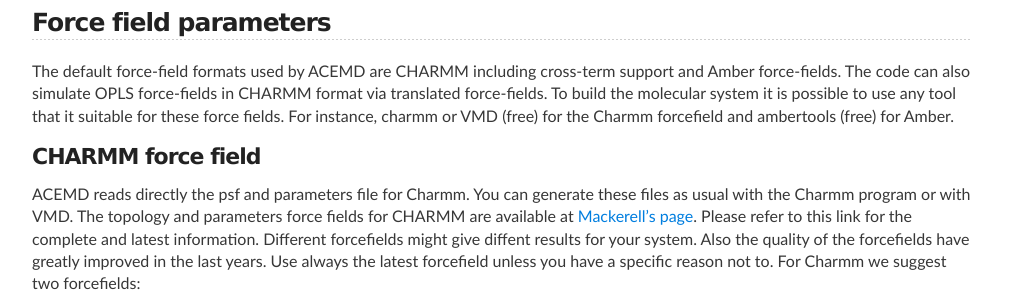
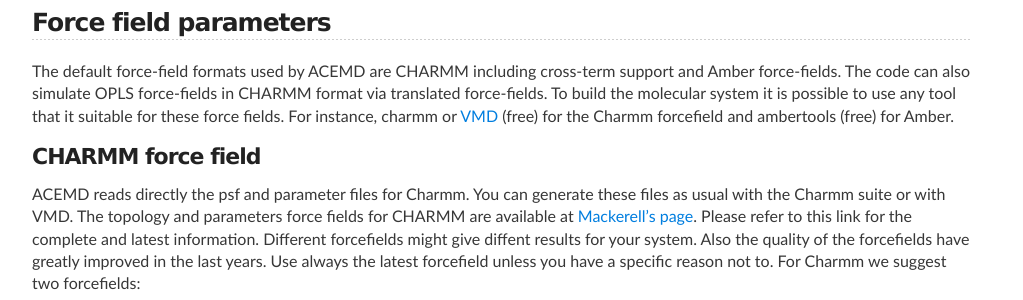
Before and after one commit to Acellera/docs.acellera.com, a Jekyll site: the page built from acemd/usermanual/index.md, in a window 1280 px wide and 900 px high, scrolled down 1407 px. Shown: the part 199-499 px from the top of the window, without its empty margins (138-1161 px from the left). Built offline with Jekyll 4.4.1, drawn with Linux system fonts in a browser that asks for light colours.

Commit message:
Update index.md

```diff
--- a/acemd/usermanual/index.md
+++ b/acemd/usermanual/index.md
@@ -42,11 +42,11 @@
 
 ## Force field parameters
 
-The default force-field formats used by ACEMD are CHARMM including cross-term support and Amber force-fields. The code can also simulate OPLS force-fields in CHARMM format via translated force-fields. To build the molecular system it is possible to use any tool that it suitable for these force fields. For instance, charmm or VMD (free) for the Charmm forcefield and ambertools (free) for Amber.
+The default force-field formats used by ACEMD are CHARMM including cross-term support and Amber force-fields. The code can also simulate OPLS force-fields in CHARMM format via translated force-fields. To build the molecular system it is possible to use any tool that it suitable for these force fields. For instance, charmm or [VMD](http://www.ks.uiuc.edu/Research/vmd/) (free) for the Charmm forcefield and ambertools (free) for Amber.
 
 ### CHARMM force field
 
-ACEMD reads directly the psf and parameters file for Charmm. You can generate these files as usual with the Charmm program or with VMD. The topology and parameters force fields for CHARMM are available at [Mackerell's page](http://mackerell.umaryland.edu/CHARMM_ff_params.html). Please refer to this link for the complete and latest information. Different forcefields might give diffent results for your system. Also the quality of the forcefields have greatly improved in the last years. Use always the latest forcefield unless you have a specific reason not to. For Charmm we suggest two forcefields:
+ACEMD reads directly the psf and parameter files for Charmm. You can generate these files as usual with the Charmm suite or with VMD. The topology and parameters force fields for CHARMM are available at [Mackerell's page](http://mackerell.umaryland.edu/CHARMM_ff_params.html). Please refer to this link for the complete and latest information. Different forcefields might give diffent results for your system. Also the quality of the forcefields have greatly improved in the last years. Use always the latest forcefield unless you have a specific reason not to. For Charmm we suggest two forcefields:
 
 * __CHARMM36__ - this is the latest available forcefield for Charmm. It is probably the best forcefield for membrane proteins. The free (for academics) online website [CHARMM-GUI](http://www.charmm-gui.org/) is very good to set up a membrane system also changing the type of lipids.  However it is still possible to the same using VMD, just a bit more scripting is required.
 * __CHARMM22star__ - this is a revised version of the Charmm forcefield derived by DE SHAW research. It is older than Charmm36 but it works better for protein folding. You can also mix Charmm22star for protein with Charmm36 for proteins. Note that this is different from Charmm22 without star which should never be used. Charmm27 also widely used is known to overstabilize helices and should also be avoided now that there are better alternatives. Charmm22star files are available from us here: [charmm22star topology file](http://docs.acellera.com/acemd/pub/top_all22star_prot.inp) and [parameter file](http://docs.acellera.com/acemd/pub/par_all22star_prot.inp). There is no official distribution of charmm22star files, but these were manually validated against Desmond implementation and we are sufficiently confident that they are correct and acemd produces the correct forces.
```
